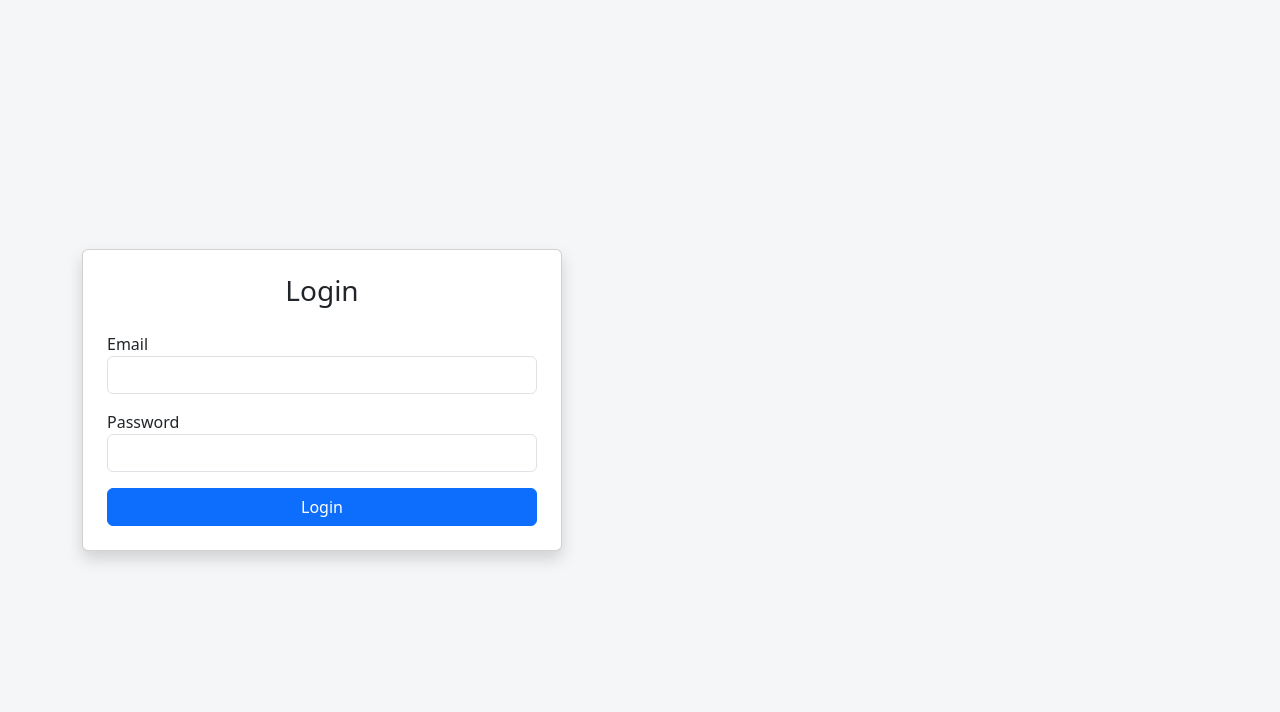
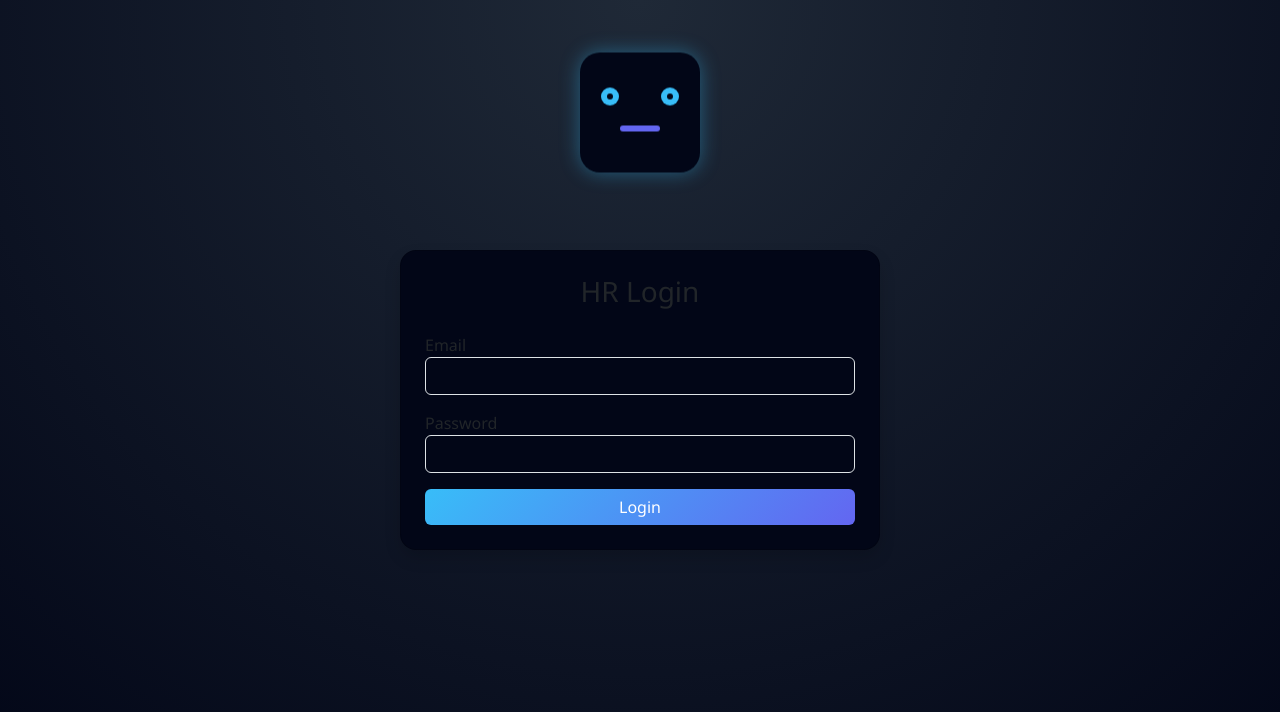
Before and after one commit to mohd110/task-Shift-ai, a website: page public/login.html in a window 1280 px wide. Drawn offline with nearby package versions, Linux system fonts and the light colour scheme.

Commit message:
tabish first 3

```diff
--- a/public/login.html
+++ b/public/login.html
@@ -9,18 +9,121 @@
 <style>
   body {
     height: 100vh;
-      background: #f4f6f8;
+    background: radial-gradient(circle at top, #1f2937, #020617);
     display: flex;
     justify-content: center;
     align-items: center;
+    font-family: "Segoe UI", sans-serif;
+    overflow: hidden;
+    color: #e5e7eb;
+  }
+
+  /* Card animation */
+  .card {
+    background: #020617;
+    border-radius: 16px;
+    animation: fadeUp 1.5s ease;
+    box-shadow: 0 0 40px rgba(0, 153, 255, 0.15);
+  }
+
+  @keyframes fadeUp {
+    from {
+      opacity: 0;
+      transform: translateY(40px);
+    }
+    to {
+      opacity: 1;
+      transform: translateY(0);
+    }
+  }
+
+  input {
+    background: #020617 !important;
+    border: 1px solid #1e293b;
+    color: #e5e7eb !important;
+  }
+
+  input:focus {
+    border-color: #38bdf8;
+    box-shadow: 0 0 10px rgba(56,189,248,0.4);
+  }
+
+  .btn-primary {
+    background: linear-gradient(135deg, #38bdf8, #6366f1);
+    border: none;
+    transition: transform 0.3s ease, box-shadow 0.3s ease;
+  }
+
+  .btn-primary:hover {
+    transform: translateY(-2px);
+    box-shadow: 0 0 15px rgba(99,102,241,0.6);
+  }
+
+  /* ROBOT */
+  .robot {
+    position: absolute;
+    top: 60px;
+    width: 120px;
+    height: 120px;
+    background: #020617;
+    border-radius: 20px;
+    box-shadow: 0 0 20px rgba(56,189,248,0.4);
+    animation: float 4s ease-in-out infinite;
+  }
+
+  @keyframes float {
+    0%, 100% { transform: translateY(0); }
+    50% { transform: translateY(-15px); }
+  }
+
+  .eyes {
+    display: flex;
+    justify-content: space-around;
+    margin-top: 35px;
+  }
+
+  .eye {
+    width: 18px;
+    height: 18px;
+    background: #38bdf8;
+    border-radius: 50%;
+    position: relative;
+  }
+
+  .pupil {
+    width: 6px;
+    height: 6px;
+    background: #020617;
+    border-radius: 50%;
+    position: absolute;
+    top: 6px;
+    left: 6px;
+  }
+
+  .mouth {
+    width: 40px;
+    height: 6px;
+    background: #6366f1;
+    border-radius: 10px;
+    margin: 20px auto;
   }
 </style>
 </head>
+
 <body>
 
+<!-- ROBOT -->
+<div class="robot" id="robot">
+  <div class="eyes">
+    <div class="eye"><div class="pupil"></div></div>
+    <div class="eye"><div class="pupil"></div></div>
+  </div>
+  <div class="mouth"></div>
+</div>
+
 <div class="container">
-  <div class="card shadow p-4" style="width: 30rem;">
-    <h3 class="text-center mb-4">Login</h3>
+  <div class="card shadow p-4 mx-auto" style="width: 30rem;">
+    <h3 class="text-center mb-4">HR Login</h3>
 
     <form onsubmit="return false;">
       <div class="mb-3">
@@ -52,6 +155,17 @@
       alert("Invalid credentials");
     }
   }
+
+  // Robot eye tracking
+  document.addEventListener("mousemove", (e) => {
+    document.querySelectorAll(".pupil").forEach(pupil => {
+      const rect = pupil.parentElement.getBoundingClientRect();
+      const x = e.clientX - rect.left - rect.width / 2;
+      const y = e.clientY - rect.top - rect.height / 2;
+      const angle = Math.atan2(y, x);
+      pupil.style.transform = `translate(${Math.cos(angle) * 4}px, ${Math.sin(angle) * 4}px)`;
+    });
+  });
 </script>
 
 </body>
```
Lines whose indentation alone changed are shown as unchanged.
